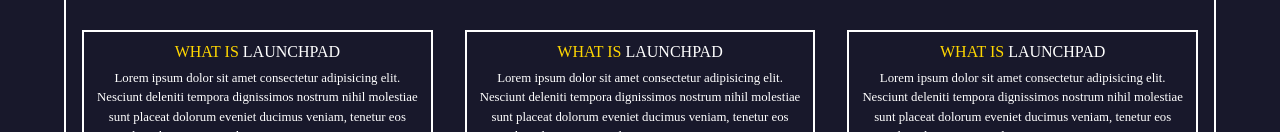
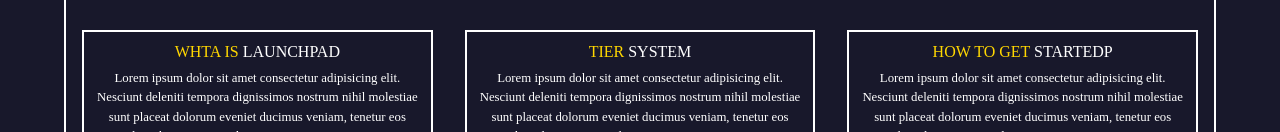
Before and after one commit to SHIVA-GARG/playgameweb, a React (Create React App) app: page / in a window 1280 px wide. Shown: the part 392-524 px from the top of the page. Built offline with nearby package versions, Linux system fonts and the light colour scheme; a web font is replaced by a local one.

Commit message:
upperParthtml complete

```diff
--- a/src/components/CarasoulPart/carasoul.jsx
+++ b/src/components/CarasoulPart/carasoul.jsx
@@ -48,9 +48,10 @@ export default function carasoul() {
                 </button>
             </div>
             <div className="threecards">
-                <ProductCart/>
-                <ProductCart/>
-                <ProductCart/>
+                <ProductCart h1= "WHTA IS" span = "LAUNCHPAD"
+                p =""/>
+                <ProductCart h1 = "TIER" span="SYSTEM" />
+                <ProductCart h1 = "HOW TO GET" span = "STARTEDP"/>
             </div>
         </div>
     );
--- a/src/components/CarasoulPart/productCart/ProductCart.jsx
+++ b/src/components/CarasoulPart/productCart/ProductCart.jsx
@@ -1,9 +1,9 @@
 import { ChevronRight } from '@mui/icons-material';
 import './ProductCart.css';
 
-function ProductCart() {
+function ProductCart({h1,span,p}) {
   return <div className='productCard'>
-      <h6>WHAT IS <span>LAUNCHPAD</span></h6>
+      <h6>{h1} <span>{span}</span></h6>
       <p>Lorem ipsum dolor sit amet consectetur adipisicing elit. Nesciunt deleniti tempora dignissimos nostrum nihil molestiae sunt placeat dolorum eveniet ducimus veniam, tenetur eos quasi aliquid consequatur aliquam at ipsam consectetur!
       Itaque ducimus</p>
       <a href='#'>load more
```
